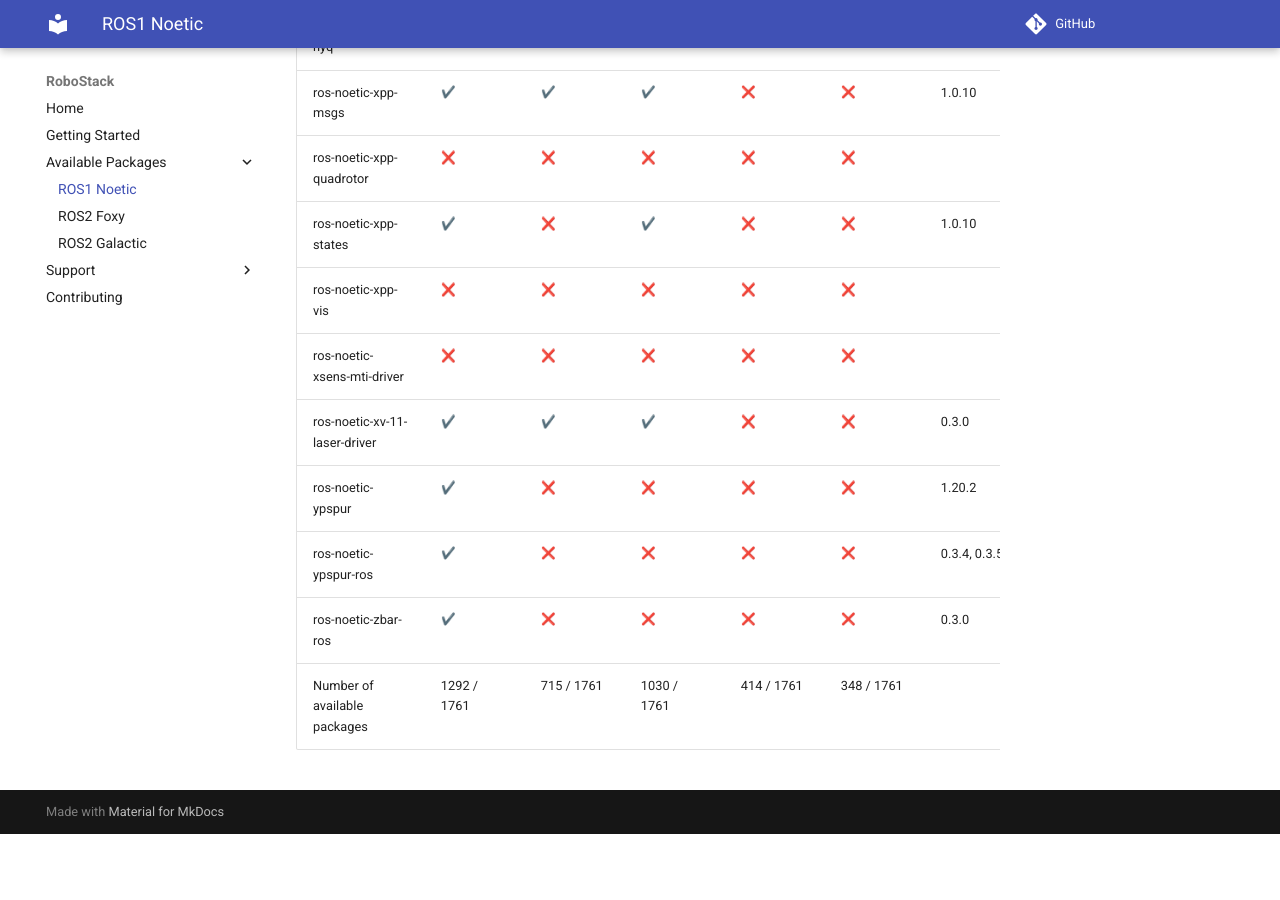
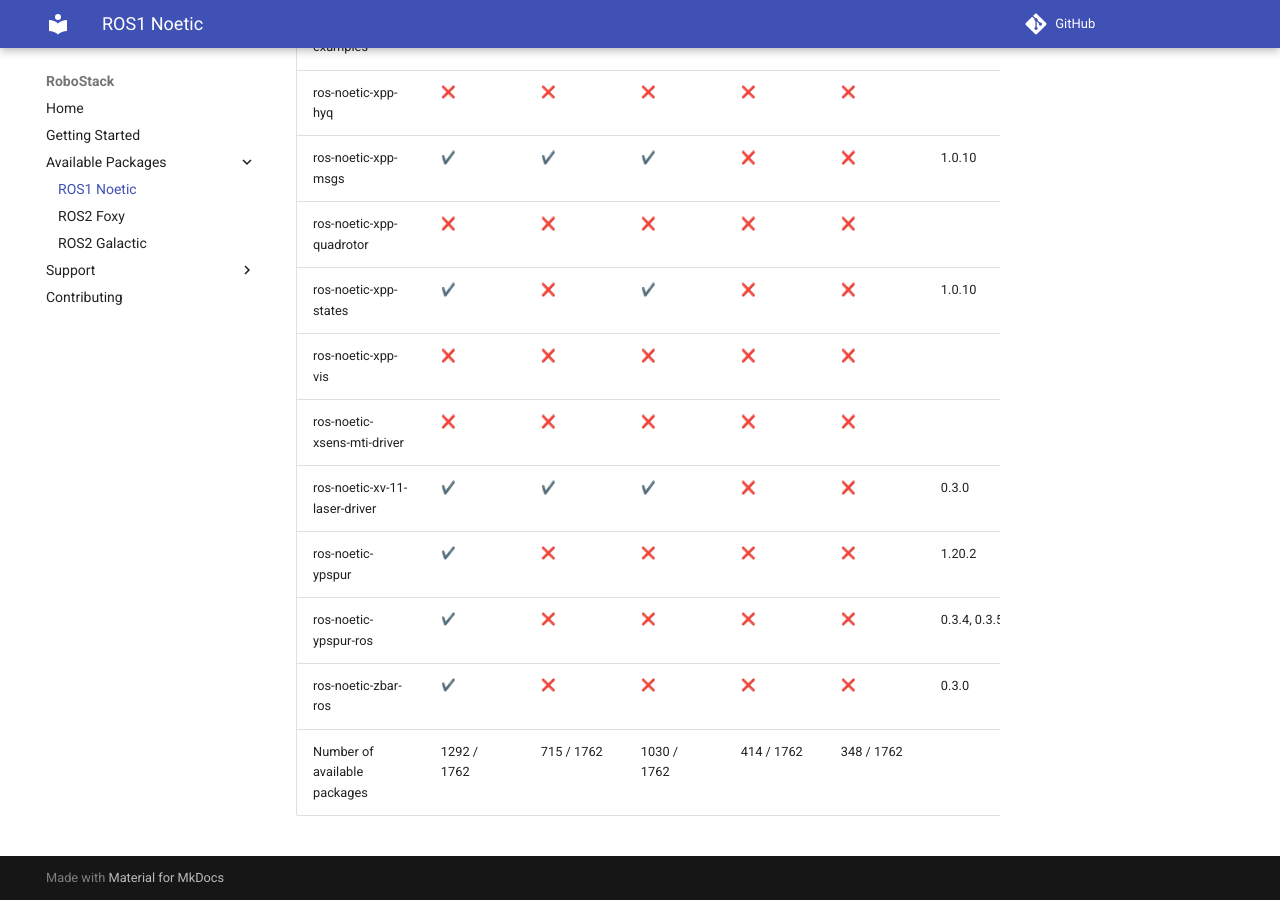
Before and after one commit to RoboStack/robostack.github.io, an MkDocs documentation site: the page built from docs/noetic.md, in a window 1280 px wide and 900 px high, scrolled down 128471 px. Built offline with MkDocs 1.6.1 and Material for MkDocs 9.7.7, drawn with Linux system fonts in a browser that asks for light colours; emoji names are drawn with the system emoji font; comment, search, counter and statistics services are not loaded; before the commit the page ends 129305 px from its top, so only the background shows below that; some of the changed text lies outside the part shown.

Commit message:
Update tables

```diff
--- a/docs/noetic.md
+++ b/docs/noetic.md
@@ -1761,4 +1762,4 @@
 | ros-noetic-ypspur | :heavy_check_mark: { data-sort='1' } | :x: { data-sort='0' } | :x: { data-sort='0' } | :x: { data-sort='0' } | :x: { data-sort='0' } | 1.20.2  |
 | ros-noetic-ypspur-ros | :heavy_check_mark: { data-sort='1' } | :x: { data-sort='0' } | :x: { data-sort='0' } | :x: { data-sort='0' } | :x: { data-sort='0' } | 0.3.4, 0.3.5  |
 | ros-noetic-zbar-ros | :heavy_check_mark: { data-sort='1' } | :x: { data-sort='0' } | :x: { data-sort='0' } | :x: { data-sort='0' } | :x: { data-sort='0' } | 0.3.0  |
-| Number of available packages |  1292 / 1761 | 715 / 1761 | 1030 / 1761 | 414 / 1761 | 348 / 1761 |
+| Number of available packages |  1292 / 1762 | 715 / 1762 | 1030 / 1762 | 414 / 1762 | 348 / 1762 |
```
Also changed, not shown: other parts of docs/noetic.md (+1 -0 lines), docs/foxy.md (+3 -1 lines).
